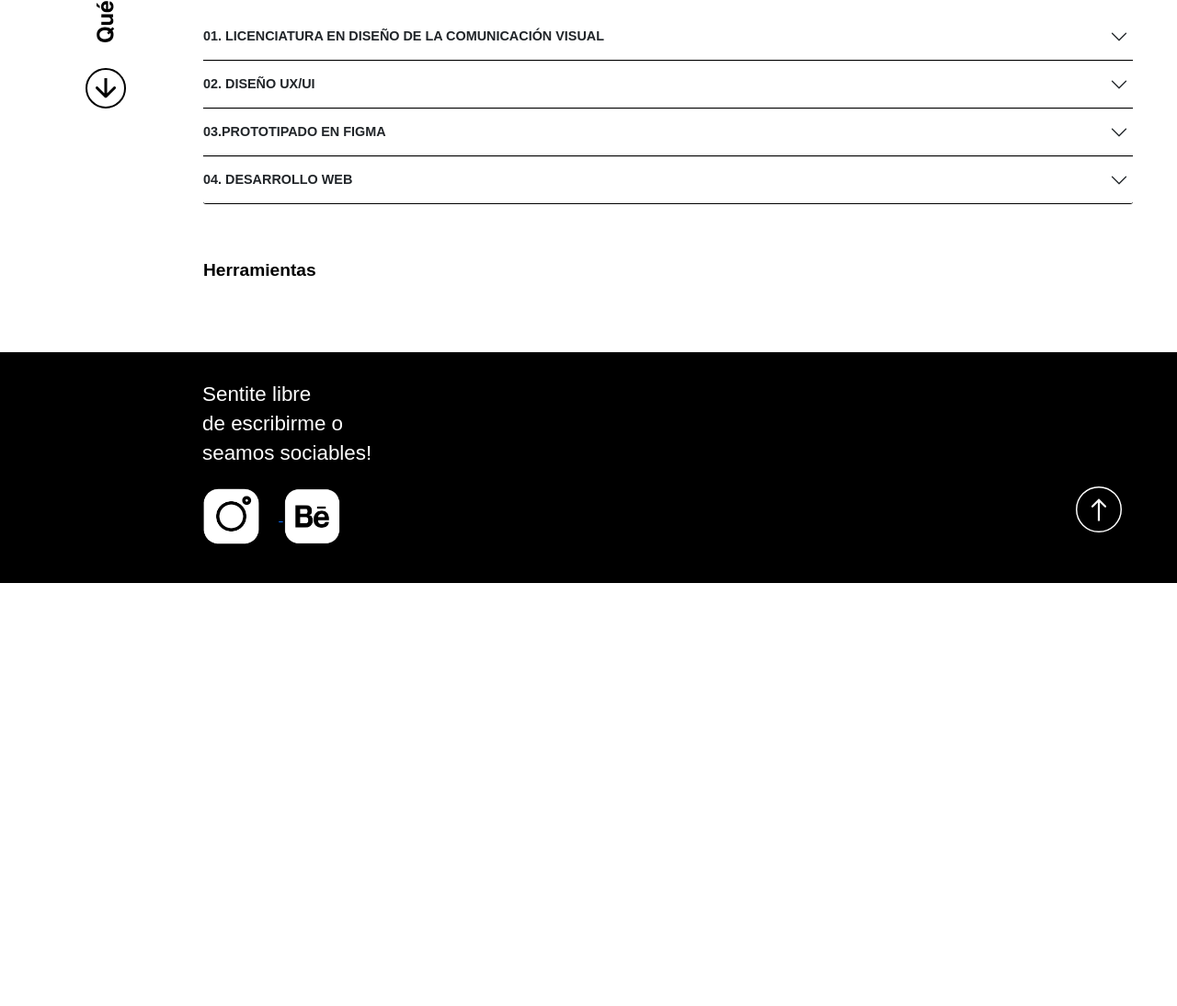
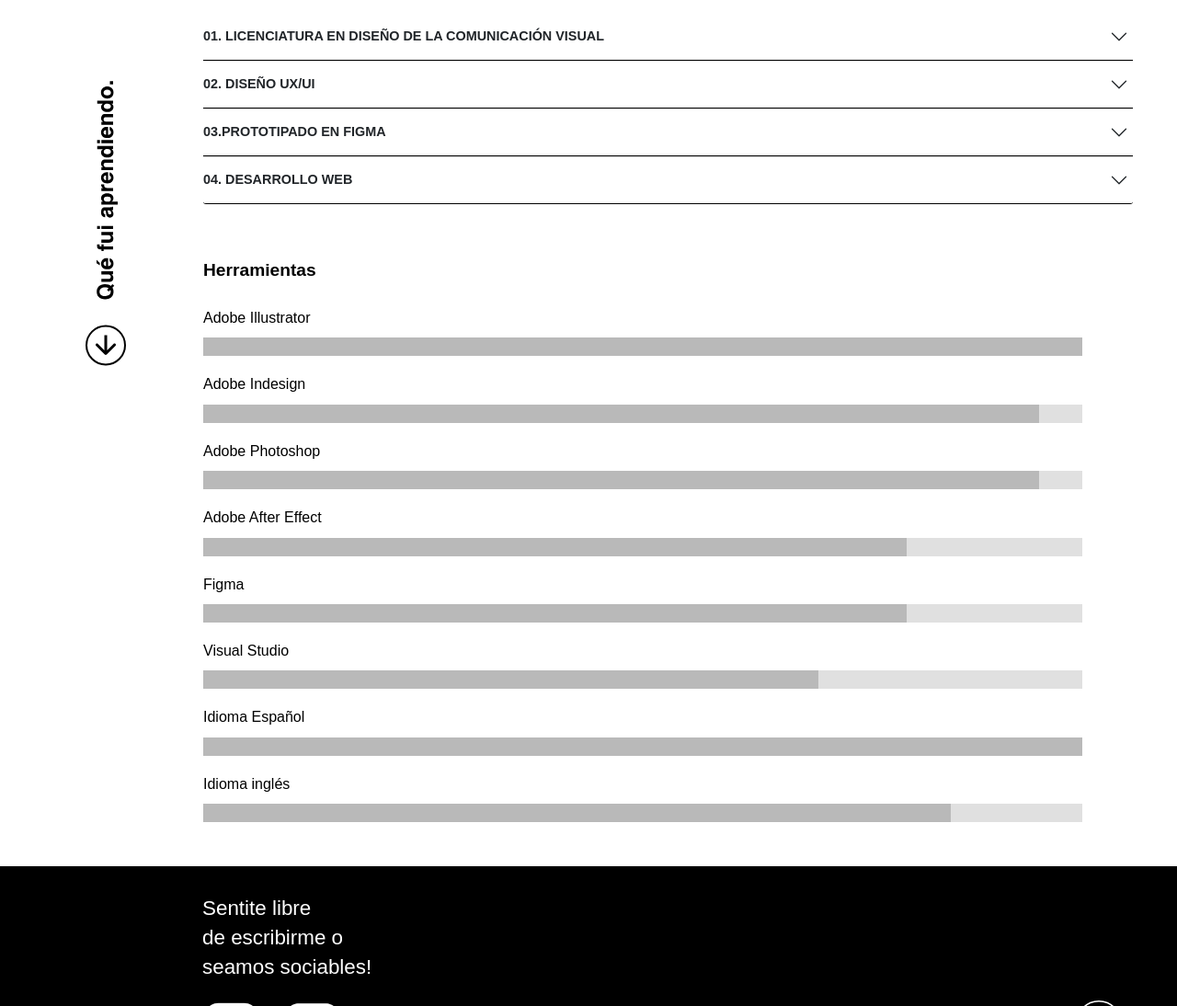
Before and after one commit to SoliAiraudo/MiPaginaPersonal, a website: page paginas/quien_soy.html in a window 1280 px wide. Shown: the part 888-1982 px from the top of the page at 92% size. Before the commit the page ends 1522 px from the top, so only its background shows below. Drawn offline with nearby package versions, Linux system fonts and the light colour scheme.

Commit message:
agregado de barra de herramientas

```diff
--- a/paginas/quien_soy.html
+++ b/paginas/quien_soy.html
@@ -147,7 +147,47 @@
                 </div>
               </div>
             </div>
+
             <h2 id="h2_subtitulos">Herramientas</h2>
+            <h4 class="h4">Adobe Illustrator</h4>
+              <div class="progress_style" style="height: 20px;">
+              <div class="progress-bar" role="progressbar" style="width: 100%;" aria-valuenow="90" aria-valuemin="0" aria-valuemax="100"></div>
+            </div>
+
+            <h4 class="h4">Adobe Indesign</h4>
+              <div class="progress_style" style="height: 20px;">
+              <div class="progress-bar" role="progressbar" style="width: 95%;" aria-valuenow="90" aria-valuemin="0" aria-valuemax="100"></div>
+            </div>
+
+            <h4 class="h4">Adobe Photoshop</h4>
+              <div class="progress_style" style="height: 20px;">
+              <div class="progress-bar" role="progressbar" style="width: 95%;" aria-valuenow="90" aria-valuemin="0" aria-valuemax="100"></div>
+            </div>
+
+            <h4 class="h4">Adobe After Effect</h4>
+              <div class="progress_style" style="height: 20px;">
+              <div class="progress-bar" role="progressbar" style="width: 80%;" aria-valuenow="90" aria-valuemin="0" aria-valuemax="100"></div>
+            </div>
+
+            <h4 class="h4">Figma</h4>
+              <div class="progress_style" style="height: 20px;">
+              <div class="progress-bar" role="progressbar" style="width: 80%;" aria-valuenow="90" aria-valuemin="0" aria-valuemax="100"></div>
+            </div>
+
+            <h4 class="h4">Visual Studio</h4>
+              <div class="progress_style" style="height: 20px;">
+              <div class="progress-bar" role="progressbar" style="width: 70%;" aria-valuenow="90" aria-valuemin="0" aria-valuemax="100"></div>
+            </div>
+
+            <h4 class="h4">Idioma Español</h4>
+              <div class="progress_style" style="height: 20px;">
+              <div class="progress-bar" role="progressbar" style="width: 100%;" aria-valuenow="90" aria-valuemin="0" aria-valuemax="100"></div>
+            </div>
+
+            <h4 class="h4">Idioma inglés</h4>
+              <div class="progress_style" style="height: 20px;">
+              <div class="progress-bar" role="progressbar" style="width: 85%;" aria-valuenow="90" aria-valuemin="0" aria-valuemax="100"></div>
+            </div>
 
     </main>
 <!-- main ends -->
--- a/scss/components/_main.scss
+++ b/scss/components/_main.scss
@@ -14,8 +14,7 @@
    font-size: 1.2rem;
    line-height: 1,5rem;
    font-weight: 600;
-   padding: 0px 20px 10px 10px;
-   margin: 60px 20px 20px 30px;
+   margin: 60px 20px 30px 40px;
 }
 
 h3{
@@ -24,6 +23,15 @@ h3{
    font-size: 1.4rem;
    line-height: 1,8rem;
    font-weight: 400;
+}
+
+.h4{
+   color: black;
+   font-family: Arial, Helvetica, sans-serif;
+   font-size: 1rem;
+   line-height: 1.4rem;
+   font-weight: 400;
+   margin: 20px 0 10px 40px;
 }
 
 #h4{
@@ -101,6 +109,33 @@ h3{
    align-items: none;
 }
 
+/*----estilos de las barras de progreso----*/
+
+.progress_style{
+   display: flex;
+   height: 1rem;
+   overflow: hidden;
+   font-size: .75rem;
+   background-color: #e0e0e0;
+   width: 91%;
+   margin: 0 40px;
+   color: grey;
+}
+
+.progress-bar {
+   display: flex;
+   flex-direction: column;
+   justify-content: center;
+   overflow: hidden;
+   color: #fff;
+   text-align: center;
+   white-space: nowrap;
+   background-color: #b9b9b9;
+   transition: width .6s ease;
+}
+
+
+
 
 /*----transformaciones----*/
 
```
Also changed, not shown: css/style.css.
